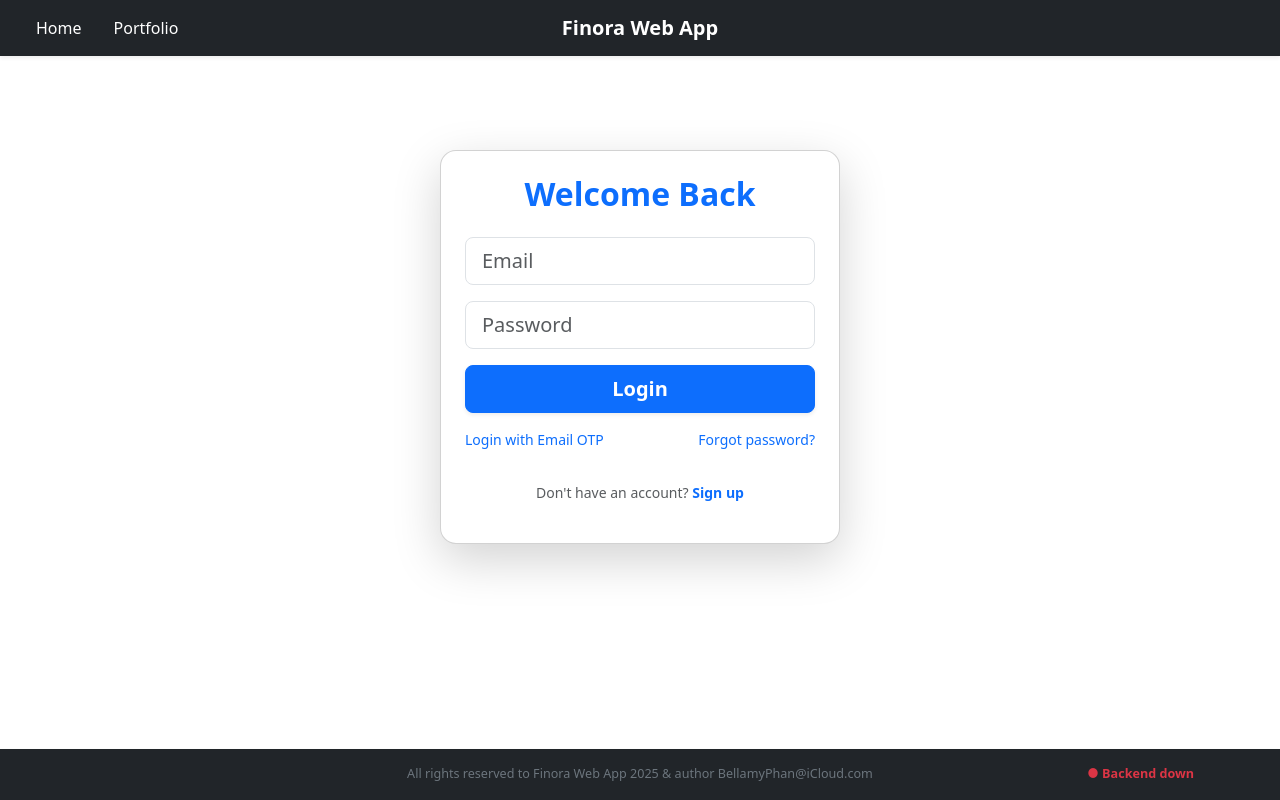
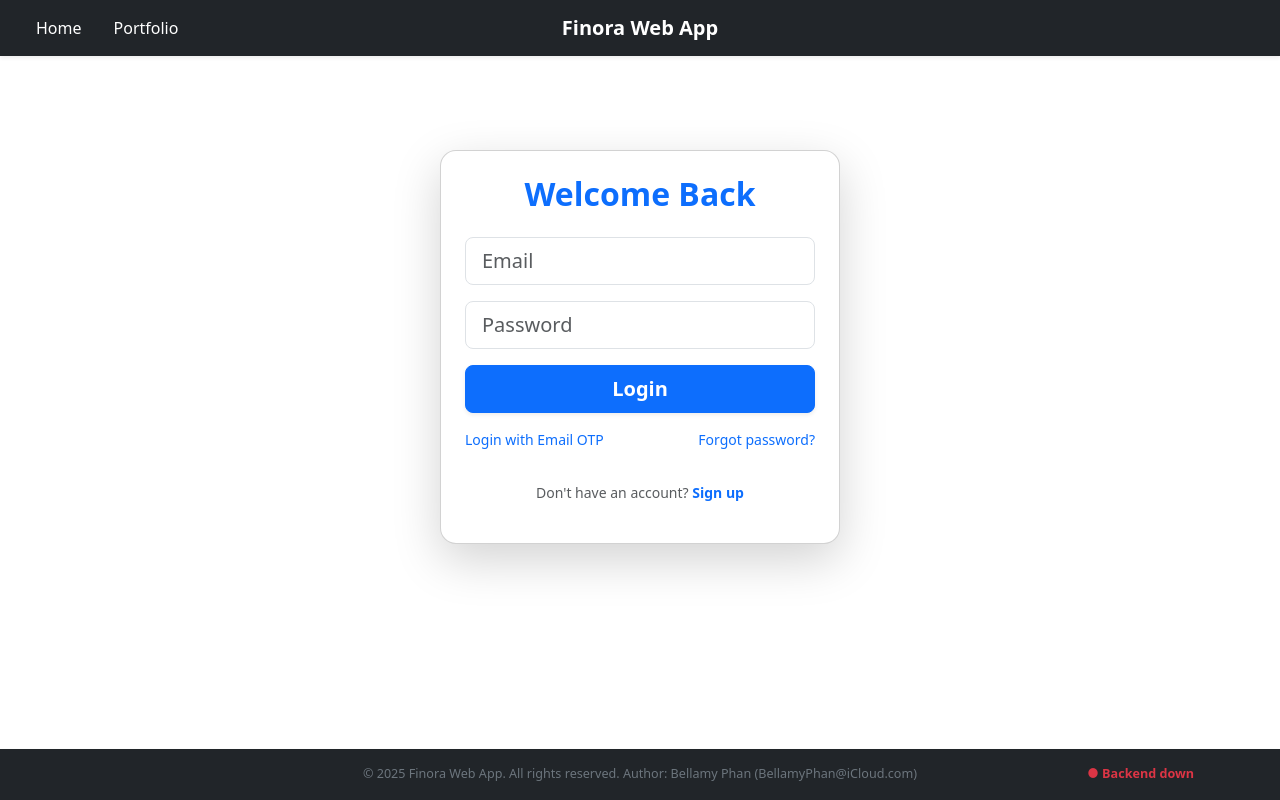
Before and after one commit to bellamyp/finora-angular, an Angular app: page /login in a window 1280 px wide. Built offline with nearby package versions, Linux system fonts and the light colour scheme; no server answers.

Commit message:
app > update copy right message

```diff
--- a/src/app/app.html
+++ b/src/app/app.html
@@ -48,7 +48,7 @@
     <div class="container d-flex justify-content-center align-items-center position-relative">
       <!-- Footer Text centered -->
       <p class="mb-0 small text-secondary text-center fw-medium">
-        All rights reserved to Finora Web App 2025 & author BellamyPhan@iCloud.com
+        © 2025 Finora Web App. All rights reserved. Author: Bellamy Phan (BellamyPhan@iCloud.com)
       </p>
 
       <!-- Backend Status on right corner -->
```
